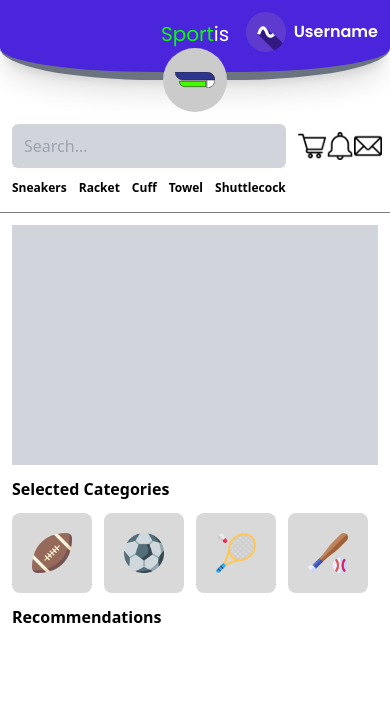
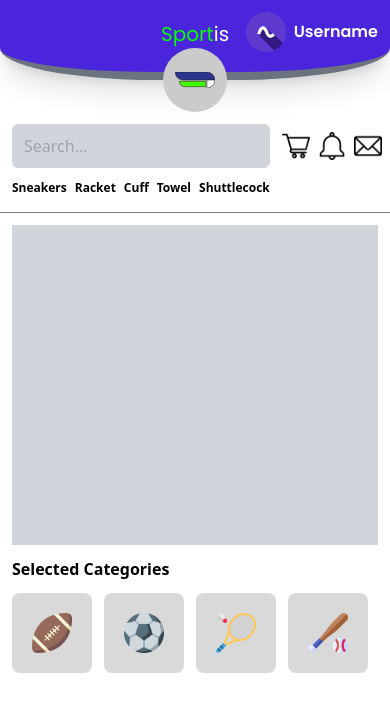
Before and after one commit to iamCelott/toko-online-sports, a React (Vite) app: page / in a window 390 px wide. Shown: the top 712 px of the page. Built offline with nearby package versions, Linux system fonts and the light colour scheme.

Commit message:
change and fix the responsive using max-w-1024px

```diff
--- a/src/pages/home.jsx
+++ b/src/pages/home.jsx
@@ -25,8 +25,9 @@ const Home = () => {
       <header className="sticky top-0 bg-white">
         <Navbar />
 
-        <div className="flex mx-3 lg:mx-10 2xl:mx-28 h-11 my-11 justify-between gap-3 lg:gap-10 2xl:gap-28">
-          <button className="w-32 lg:w-[160px] bg-gray-300 rounded-md text-[0.8rem] sm:px-5 md:px-2 text-wrap hidden sm:inline-block">
+        <div className="w-full">
+          <div className="sm:w-[70%] max-w-[1024px] px-3 mx-auto h-11 my-11 flex justify-between gap-3">
+            <button className="w-[110px] text-xs px-3 bg-gray-300 hidden sm:inline-block rounded-md ">
               Download Sportis App
             </button>
             <div className="flex-grow">
@@ -35,7 +36,7 @@ const Home = () => {
                 className="w-full bg-gray-300 h-11 px-3 rounded-md sm:ml-0"
                 placeholder="Search..."
               />
-            <div className="text-xs gap-3 md:gap-5 lg:7 flex font-semibold py-3 sm:ml-0 sm:text-sm 2xl:text-lg">
+              <div className="flex text-xs sm:text-[0.6rem] md:text-xs lg:text-sm gap-2 md:gap-3 font-semibold py-3 sm:ml-0">
                 <a href="" className="">
                   Sneakers
                 </a>
@@ -53,62 +54,56 @@ const Home = () => {
                 </a>
               </div>
             </div>
-          <div className="w-24 sm:w-32 lg:w-[160px] flex justify-between items-center">
+            <div className="w-[110px] flex gap-2 justify-between items-center">
               <MenuButton
                 img="/src/assets/shoppingcart.png"
-              classname="w-7 h-7 lg:w-9 lg:h-9"
+                classname="w-7 h-7"
               />
-            <MenuButton
-              img="/src/assets/notif.png"
-              classname="w-7 h-7 lg:w-9 lg:h-9"
-            />
-            <MenuButton
-              img="/src/assets/mail.png"
-              classname="w-7 h-7 lg:w-9 lg:h-9"
-            />
+              <MenuButton img="/src/assets/notif.png" classname="w-7 h-7 " />
+              <MenuButton img="/src/assets/mail.png" classname="w-7 h-7 " />
             </div>
           </div>
-
+        </div>
         <hr className="border-black opacity-50" />
       </header>
 
-      <div className="px-3 mx-auto md:px-[10rem] lg:px-[15rem] 2xl:px-[28rem]">
-        <div className="bg-gray-300 w-full sm:h-[20rem] mt-3 h-[15rem] md:h-[17rem] 2xl:h-[22rem]"></div>
+      <div className="px-3 max-w-[1024px] sm:w-[70%] mx-auto">
+        <div className="bg-gray-300 w-full mt-3 h-[20rem] "></div>
 
         <p className="font-bold 2xl:text-xl py-3">Selected Categories</p>
 
-        <div className="w-full flex gap-3 md:gap-5 overflow-x-auto sm:justify-between">
+        <div className="w-full flex gap-3 overflow-x-auto sm:justify-between">
           <CardCategory
             img="category-1.png"
-            classname="w-[5rem] h-[5rem] 2xl:w-[6.5rem] 2xl:h-[6.5rem]"
+            classname="w-[5rem] h-[5rem] lg:w-[5.5rem] lg:h-[5.5rem]"
           />
           <CardCategory
             img="category-2.png"
-            classname="w-[5rem] h-[5rem] 2xl:w-[6.5rem] 2xl:h-[6.5rem]"
+            classname="w-[5rem] h-[5rem] lg:w-[5.5rem] lg:h-[5.5rem]"
           />
           <CardCategory
             img="category-3.png"
-            classname="w-[5rem] h-[5rem] 2xl:w-[6.5rem] 2xl:h-[6.5rem]"
+            classname="w-[5rem] h-[5rem] lg:w-[5.5rem] lg:h-[5.5rem]"
           />
           <CardCategory
             img="category-4.png"
-            classname="w-[5rem] h-[5rem] 2xl:w-[6.5rem] 2xl:h-[6.5rem]"
+            classname="w-[5rem] h-[5rem] lg:w-[5.5rem] lg:h-[5.5rem]"
           />
           <CardCategory
             img="category-5.png"
-            classname="w-[5rem] h-[5rem] 2xl:w-[6.5rem] 2xl:h-[6.5rem]"
+            classname="w-[5rem] h-[5rem] lg:w-[5.5rem] lg:h-[5.5rem]"
           />
           <CardCategory
             img="category-6.png"
-            classname="w-[5rem] h-[5rem] 2xl:w-[6.5rem] 2xl:h-[6.5rem]"
+            classname="w-[5rem] h-[5rem] lg:w-[5.5rem] lg:h-[5.5rem]"
           />
           <CardCategory
             img="category-7.png"
-            classname="w-[5rem] h-[5rem] 2xl:w-[6.5rem] 2xl:h-[6.5rem]"
+            classname="w-[5rem] h-[5rem] lg:w-[5.5rem] lg:h-[5.5rem]"
           />
         </div>
 
-        <p className="py-3 2xl:text-xl font-bold">Recommendations</p>
+        {/* <p className="py-3 2xl:text-xl font-bold">Recommendations</p>
 
         <div className=" overflow-x-auto flex gap-2 p-2 mb-10">
           {data &&
@@ -138,7 +133,7 @@ const Home = () => {
                 </div>
               </a>
             ))}
-        </div>
+        </div> */}
       </div>
     </>
   );
```
Lines whose indentation alone changed are shown as unchanged.
